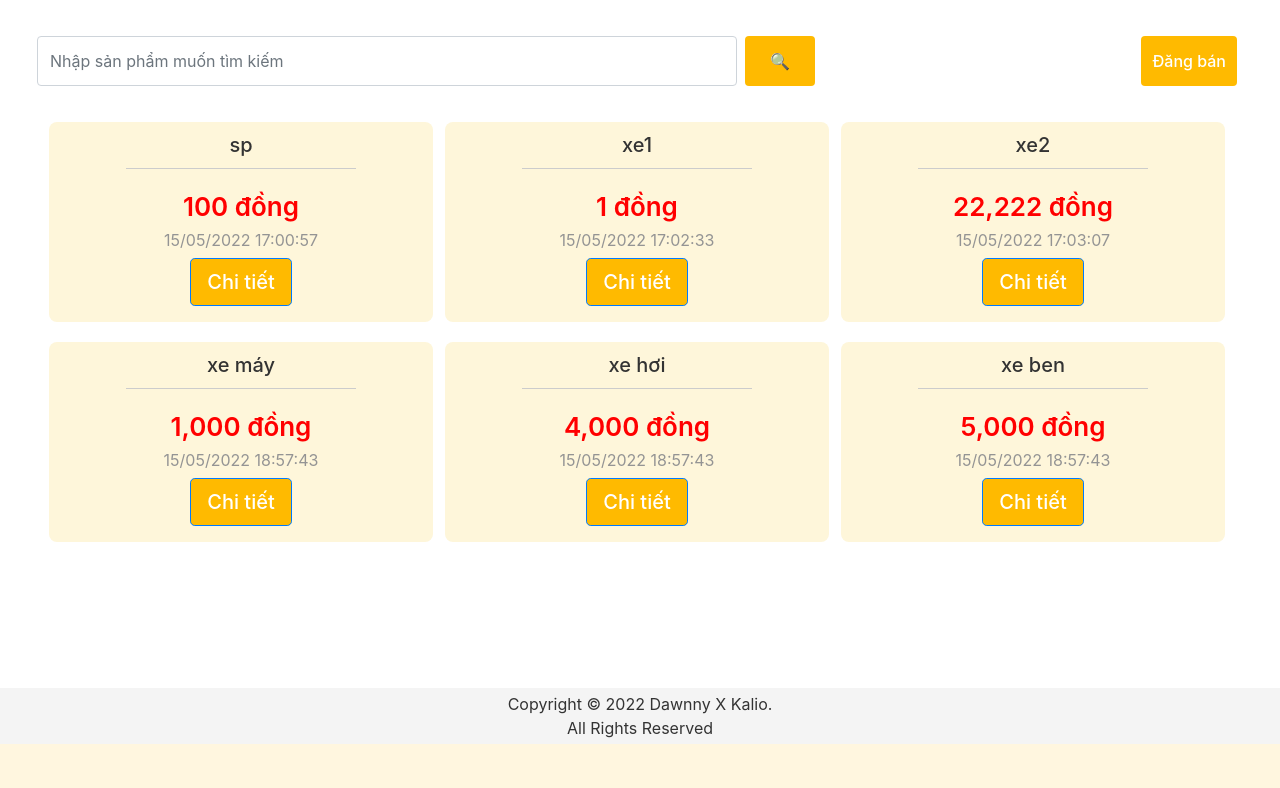
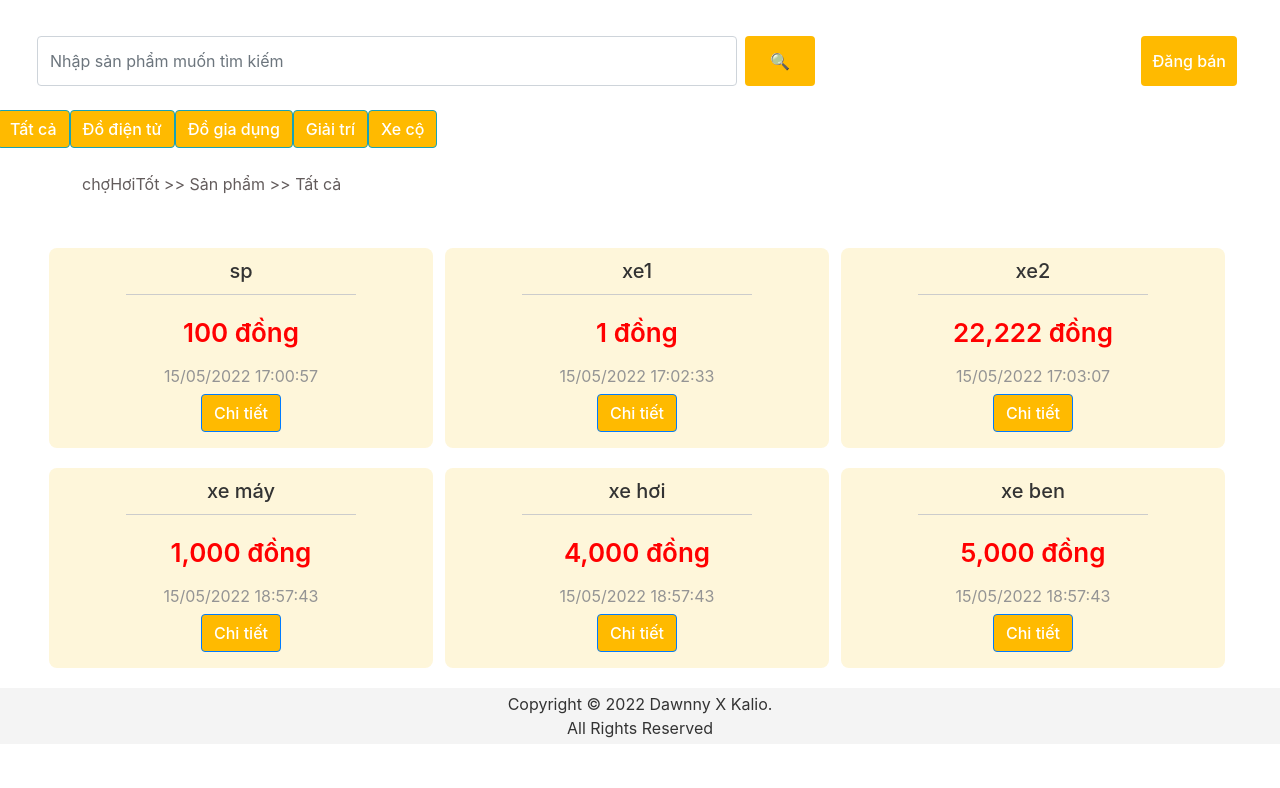
Before and after one commit to dangpham205/choHoiTot.com, a Flask app: page /chotot/all in a window 1280 px wide. Shown: the part 56-844 px from the top of the page. Before the commit the page ends 800 px from the top, so only its background shows below. Run offline with Flask 2, Linux system fonts and the light colour scheme; a user stored in the database is signed in; data comes from the database, SQL or seed files in the repository; both versions use the stored data as it was after the commit; parts of the project's set-up code (start-up, migrations or seed data) failed here and were passed over; some libraries are stand-ins or nearby versions.

Commit message:
category

```diff
--- a/app/main/views.py
+++ b/app/main/views.py
@@ -40,6 +40,7 @@ def chotot_page(category):
 
     if request.method == 'GET':
         if category == "all":
+            category = 'Tất cả'
             products = Product.query.filter(Product.status =='SELLING',
                                         Product.owner_id != current_user.id).all()
         else:
@@ -49,6 +50,7 @@ def chotot_page(category):
         # owned_students = Student.query.filter_by(student_owner=current_user.id)
         return render_template('market/chotot.html',
                                 products = products,
+                                category = category,
                                 # owned_students = owned_students,
                                 purchaseForm=purchaseForm,
                                 addForm= addForm,
--- a/app/templates/market/chotot.html
+++ b/app/templates/market/chotot.html
@@ -19,6 +19,23 @@ Chợ Hơi Tốt
                 <!-- ADD -->
                 <button class="btn" style=" padding: 0 10px" data-toggle="modal" data-target="#Modal-Add">Đăng bán</button>
                 {% include 'includes/add_items_modals.html'   %}
+            </div>
+
+            <br>
+
+
+            <!-- Category -->
+            <div class="row">
+                <a class="btn btn-s btn-info" href="{{ url_for('main.chotot_page', category='all') }}">Tất cả</a>
+                <a class="btn btn-s btn-info" href="{{ url_for('main.chotot_page', category='Đồ điện tử') }}">Đồ điện tử</a>
+                <a class="btn btn-s btn-info" href="{{ url_for('main.chotot_page', category='Đồ gia dụng') }}">Đồ gia dụng</a>
+                <a class="btn btn-s btn-info" href="{{ url_for('main.chotot_page', category='Giải trí') }}">Giải trí</a>
+                <a class="btn btn-s btn-info" href="{{ url_for('main.chotot_page', category='Xe cộ') }}">Xe cộ</a>
+            </div>
+
+            <br>
+            <div class="container mb-3 " , style="color: #635c5c;">
+                chợHơiTốt >> Sản phẩm >> {{ category }}
             </div>
 
             <br>
@@ -60,7 +77,7 @@ Chợ Hơi Tốt
                                 {{ product.date }}
                             </div>
 
-                            <a class="btn btn-lg btn-primary" href="{{ url_for('main.detail_page', product_id=product.id) }}" target="_blank">Chi tiết</a>
+                            <a class="btn btn-s btn-primary" href="{{ url_for('main.detail_page', product_id=product.id) }}" target="_blank">Chi tiết</a>
 
                         </div>
                     </div>
```
Also changed, not shown: README.txt, app/endterm.db.
